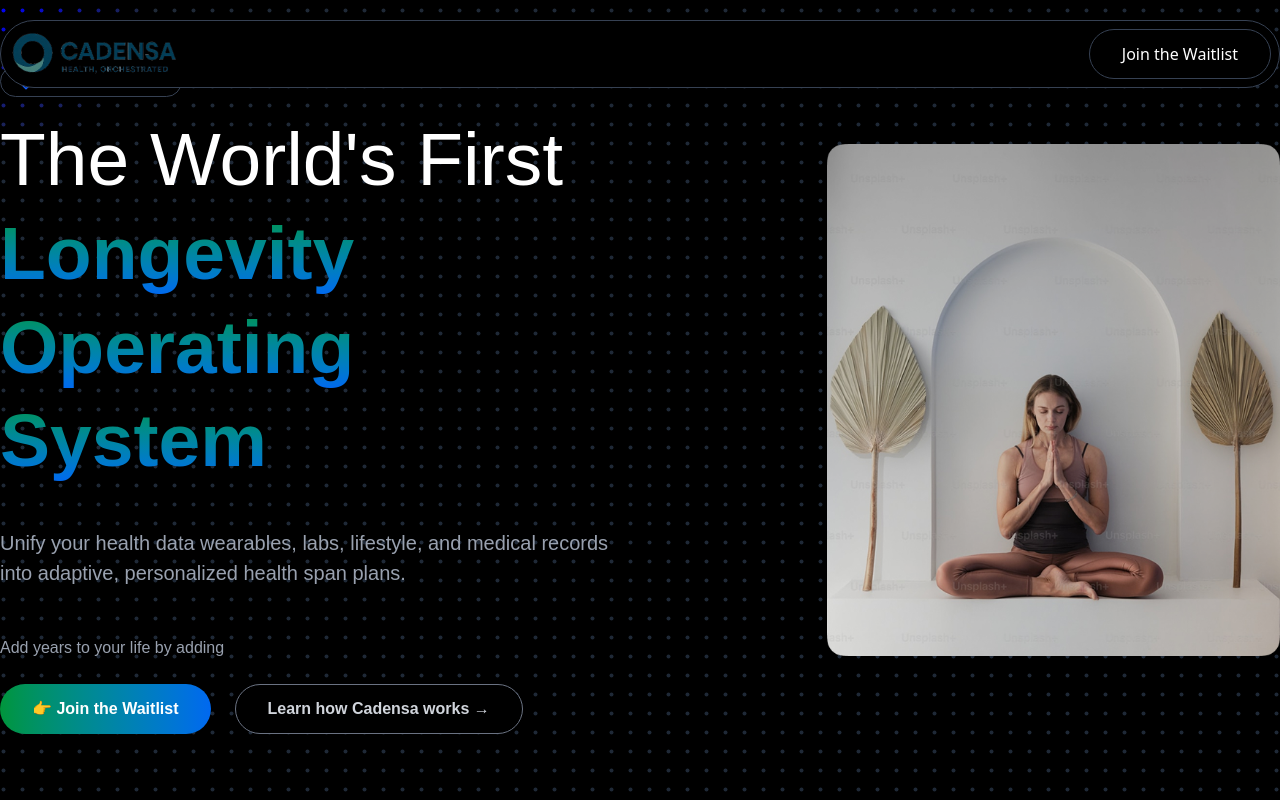
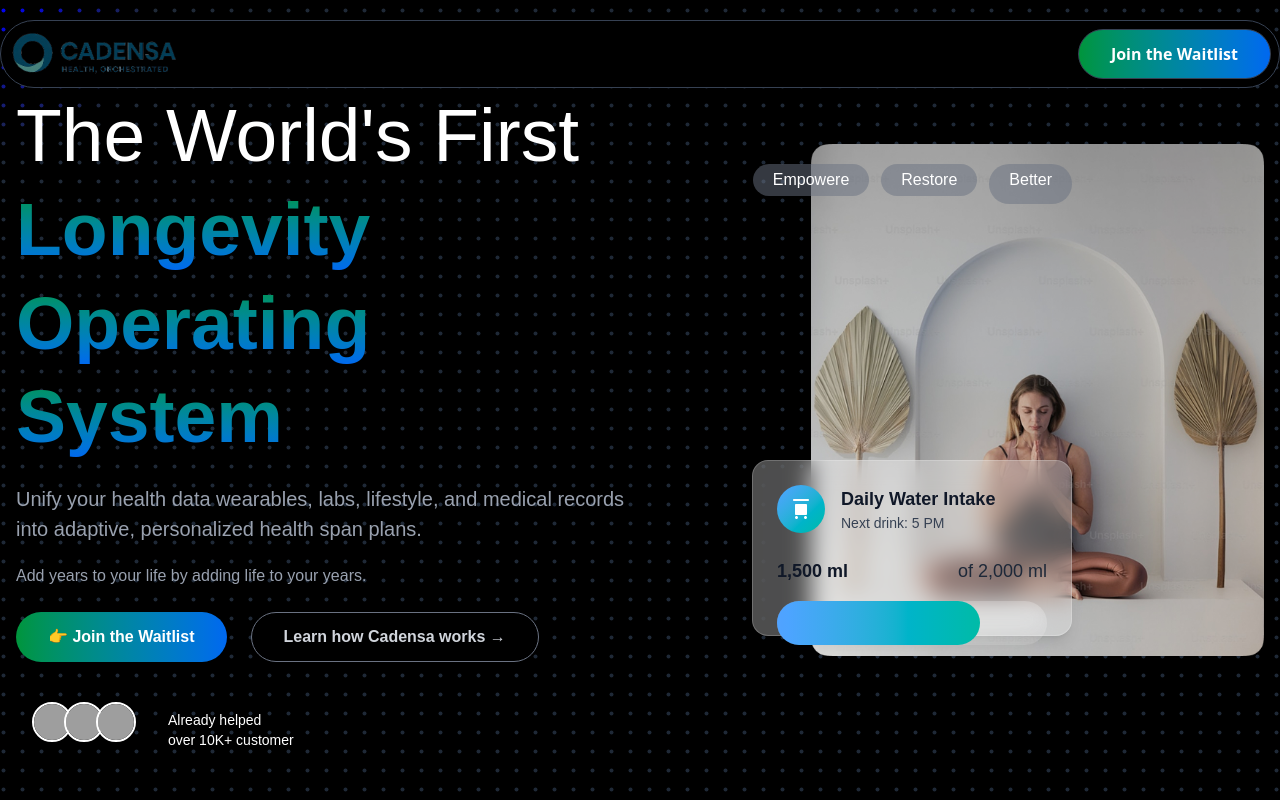
Before and after one commit to MohammedRasif/Tarakhpatel, a React (Vite) app: page / in a window 1280 px wide. Shown: the top 800 px of the page. Built offline with nearby package versions, Linux system fonts and the light colour scheme; grey boxes are pictures that could not be loaded.

Commit message:
make second section

```diff
--- a/src/Root/Roots.jsx
+++ b/src/Root/Roots.jsx
@@ -7,7 +7,7 @@
         <div>
             <Navbar/>
             <Outlet/>
-            <Footer/>
+            {/* <Footer/> */}
         </div>
     );
 }
--- a/src/component/Home/Home.jsx
+++ b/src/component/Home/Home.jsx
@@ -1,9 +1,11 @@
 import Banner from "../Page.jsx/Banner";
+import SecondSection from "../Page.jsx/SecondSection";
 
 const Home = () => {
     return (
-        <div>
+        <div className="bg-black">
             <Banner />
+            <SecondSection></SecondSection>
         </div>
     );
 }
--- a/src/component/Navbar/Navbar.jsx
+++ b/src/component/Navbar/Navbar.jsx
@@ -7,8 +7,8 @@
         <div>
           <img src={image} className="h-12" alt="Logo" />
         </div>
-        <div className="border border-gray-700 rounded-full px-4 py-1 flex items-center gap-4 cursor-pointer">
-          <button className="text-[16px] px-4 py-2 rounded cursor-pointer transition-transform duration-300 ease-in-out hover:scale-110">
+        <div className=" bg-gradient-to-r from-[#00953B] to-[#0068F0] border border-gray-700 rounded-full px-4 py-1 flex items-center gap-4 cursor-pointer">
+          <button className=" font-semibold text-[16px] px-4 py-2 rounded cursor-pointer transition-transform duration-300 ease-in-out hover:scale-110">
             Join the Waitlist
           </button>
         </div>
--- a/src/component/Page.jsx/Banner.jsx
+++ b/src/component/Page.jsx/Banner.jsx
@@ -1,12 +1,23 @@
-import React from "react";
+import React, { useEffect, useState } from "react";
 import DotGrid from "../Home/DotGrid";
 import images from "../../image/Image.png";
 import { LuHeartHandshake } from "react-icons/lu";
 
 function Banner() {
+  const [progress, setProgress] = useState(0);
+  const currentIntake = 1500;
+  const totalGoal = 2000;
+  const progressPercentage = (currentIntake / totalGoal) * 100;
+  useEffect(() => {
+    // Animate progress on mount
+    const timer = setTimeout(() => {
+      setProgress(progressPercentage);
+    }, 100);
+
+    return () => clearTimeout(timer);
+  }, [progressPercentage]);
   return (
     <div className="bg-black h-screen relative">
-      {/* animation section */}
       <div className="absolute inset-0">
         <DotGrid
           dotSize={4}
@@ -22,16 +33,16 @@
       </div>
 
       {/* main point */}
-      <div className="flex items-center justify-between container mx-auto h-full relative Archivo">
+      <div className="flex flex-col lg:flex-row items-center justify-between container mx-auto h-full relative Archivo px-4 py-6">
         {/* left side section */}
-        <div className="w-1/2">
-          <p className="text-gray-300 bg-black text-[14px] flex items-center border border-gray-700 rounded-full px-4 py-1 w-fit mb-4">
+        <div className="w-full lg:w-1/2 mb-8 lg:mb-0">
+          <p className="text-gray-300 bg-black text-[14px] flex items-center border border-gray-700 rounded-full px-4 py-1 w-fit mb-4 sm:text-[12px] md:text-[14px]">
             {" "}
             <LuHeartHandshake className="text-blue-600 mr-2" size={18} />
             Care You Can Trust
           </p>
 
-          <h1 className="text-white text-[75px] font-medium  leading-tight">
+          <h1 className="text-white text-[75px] font-medium leading-tight sm:text-[40px] md:text-[60px] lg:text-[75px]">
             The World's First{" "}
             <span className="bg-clip-text text-transparent bg-gradient-to-b from-[#00953B] to-[#0068F0] font-[550]">
               Longevity
@@ -41,31 +52,109 @@
               Operating System
             </span>
           </h1>
-          <p className="text-gray-400 text-[20px] pt-10">
+          <p className="text-gray-400 text-[20px] pt-5 sm:text-[14px] md:text-[16px] lg:text-[20px]">
             Unify your health data wearables, labs, lifestyle, and medical
             records into adaptive, personalized health span plans.
           </p>
-          <p className="text-gray-400 text-[16px] pt-12">
-            Add years to your life by adding
+          <p className="text-gray-400 text-[16px] pt-5 sm:text-[12px] md:text-[14px] lg:text-[16px]">
+            Add years to your life by adding life to your years.
           </p>
-          <div className="text-gray-300 text-[16px] space-x-6 mt-6 flex">
-            <button className="rounded-full px-8 py-3 text-white font-semibold bg-gradient-to-r from-[#00953B] to-[#0068F0] cursor-pointer group">
+          <div className="text-gray-300 text-[16px] space-x-6 mt-6 flex flex-wrap sm:space-x-2 md:space-x-4 lg:space-x-6">
+            <button className="rounded-full px-8 py-3 text-white font-semibold bg-gradient-to-r from-[#00953B] to-[#0068F0] cursor-pointer group sm:px-4 sm:py-2 md:px-6 md:py-2 lg:px-8 lg:py-3">
               <span className="inline-block transition-transform duration-200 group-hover:scale-105">
                 👉 Join the Waitlist
               </span>
             </button>
 
-            <button className="border border-gray-500 rounded-full px-8 py-3 font-semibold cursor-pointer group bg-black">
+            <button className="border border-gray-500 rounded-full px-8 py-3 font-semibold cursor-pointer group bg-black sm:px-4 sm:py-2 md:px-6 md:py-2 lg:px-8 lg:py-3">
               <span className="inline-block transition-transform duration-200 group-hover:scale-105">
                 Learn how Cadensa works →
               </span>
             </button>
           </div>
+          <div className="text-white flex items-center py-2 px-4 pt-10 sm:flex-col sm:items-start sm:space-y-2 lg:flex-row lg:space-x-4">
+            <div className="flex -space-x-2 sm:-space-x-1 md:-space-x-2">
+              <img
+                src="https://res.cloudinary.com/dfsu0cuvb/image/upload/v1737529178/samples/man-portrait.jpg"
+                className="w-10 h-10 rounded-full border-2 sm:w-6 sm:h-6 md:w-8 md:h-8 lg:w-10 lg:h-10"
+                alt="Customer 1"
+              />
+              <img
+                src="https://res.cloudinary.com/dfsu0cuvb/image/upload/v1737529177/samples/smile.jpg"
+                className="w-10 h-10 rounded-full border-2 sm:w-6 sm:h-6 md:w-8 md:h-8 lg:w-10 lg:h-10"
+                alt="Customer 2"
+              />
+              <img
+                src="https://res.cloudinary.com/dfsu0cuvb/image/upload/v1737529169/samples/people/smiling-man.jpg"
+                className="w-10 h-10 rounded-full border-2 sm:w-6 sm:h-6 md:w-8 md:h-8 lg:w-10 lg:h-10"
+                alt="Customer 3"
+              />
+            </div>
+            <div className="ml-4 text-sm font-medium sm:ml-0 sm:mt-2 lg:ml-4 lg:text-sm md:text-xs sm:text-[10px]">
+              Already helped <br /> over 10K+ customer
+            </div>
+          </div>
         </div>
 
         {/* right side section */}
-        <div className="w-1/2 flex justify-end">
-          <img src={images} className="h-[64vh]" alt="" />
+        <div className="w-full lg:w-1/2 flex justify-end relative lg:mt-0 mt-8">
+          <div>
+            <img src={images} className="h-[64vh] w-auto sm:h-[40vh] md:h-[50vh] lg:h-[64vh]" alt="" />
+          </div>
+
+          {/* progress section */}
+          <div className="bg-white/30 backdrop-blur-md rounded-2xl p-6 shadow-lg h-[22vh] w-80 absolute bottom-5 right-48 border border-white/20 sm:w-48 sm:h-[15vh] md:w-64 md:h-[18vh] lg:w-80 lg:h-[22vh]">
+            {/* Header with icon and title */}
+            <div className="flex items-center gap-4 mb-6 sm:gap-2 md:gap-3 lg:gap-4">
+              <div className="relative w-12 h-12 sm:w-8 sm:h-8 md:w-10 md:h-10 lg:w-12 lg:h-12">
+                {/* Circular background with gradient */}
+                <div className="w-12 h-12 rounded-full bg-gradient-to-br from-blue-400 to-teal-500 flex items-center justify-center sm:w-8 sm:h-8 md:w-10 md:h-10 lg:w-12 lg:h-12">
+                  <svg
+                    className="w-6 h-6 text-white sm:w-4 sm:h-4 md:w-5 md:h-5 lg:w-6 lg:h-6"
+                    fill="currentColor"
+                    viewBox="0 0 24 24"
+                  >
+                    <path d="M5 2h14c.55 0 1 .45 1 1s-.45 1-1 1H5c-.55 0-1-.45-1-1s.45-1 1-1zm2.5 20c-.83 0-1.5-.67-1.5-1.5 0-.83.67-1.5 1.5-1.5s1.5.67 1.5 1.5c0 .83-.67 1.5-1.5 1.5zm9 0c-.83 0-1.5-.67-1.5-1.5 0-.83.67-1.5 1.5-1.5s1.5.67 1.5 1.5c0 .83-.67 1.5-1.5 1.5zM7 18c-.55 0-1-.45-1-1V8c0-.55.45-1 1-1h10c.55 0 1 .45 1 1v9c0 .55-.45 1-1 1H7z" />
+                  </svg>
+                </div>
+              </div>
+
+              <div>
+                <h2 className="text-lg font-semibold text-gray-900 sm:text-sm md:text-base lg:text-lg">
+                  Daily Water Intake
+                </h2>
+                <p className="text-sm text-gray-700 sm:text-[10px] md:text-xs lg:text-sm">
+                  Next drink: 5 PM
+                </p>
+              </div>
+            </div>
+
+            {/* Progress section */}
+            <div className="space-y-4">
+              {/* Progress text */}
+              <div className="flex items-center justify-between text-lg sm:text-sm md:text-base lg:text-lg">
+                <span className="font-semibold text-gray-900">
+                  {currentIntake.toLocaleString()} ml
+                </span>
+                <span className="text-gray-800">
+                  of {totalGoal.toLocaleString()} ml
+                </span>
+              </div>
+
+              {/* Progress bar alternative (linear) */}
+              <div className="w-full bg-white/10 backdrop-blur-md rounded-full h-11 sm:h-7 md:h-9 lg:h-11">
+                <div
+                  className="bg-gradient-to-r from-blue-400 to-teal-500 h-11 rounded-full transition-all duration-1000 ease-out"
+                  style={{ width: `${progress}%` }}
+                ></div>
+              </div>
+            </div>
+          </div>
+          <div className="text-white absolute top-5 right-48 flex space-x-3 sm:flex-col sm:space-y-2 sm:right-4 md:flex-row md:space-x-2 md:right-24 lg:flex-row lg:space-x-3 lg:right-48">
+            <p className="px-5 py-1 rounded-full bg-gray-500/50 sm:px-2 sm:py-0.5 md:px-4 md:py-1 lg:px-5 lg:py-1">Empowere</p>
+            <p className="px-5 py-1 rounded-full bg-gray-500/50 sm:px-2 sm:py-0.5 md:px-4 md:py-1 lg:px-5 lg:py-1">Restore</p>
+            <p className="px-5 py-1 rounded-full bg-gray-500/50 sm:px-2 sm:py-0.5 md:px-4 md:py-1 lg:px-5 lg:py-1">Better</p>
+          </div>
         </div>
       </div>
     </div>
--- /dev/null
+++ b/src/component/Page.jsx/SecondSection.jsx
@@ -0,0 +1,15 @@
+import React from 'react'
+import img from "../../image/image1.png"
+function SecondSection() {
+  return (
+    <div className='bg-black container mx-auto py-10 pt-20'>
+      <div className='flex  justify-between '>
+        <h1 className='text-white text-[48px] font-medium leading-tight  w-1/2 pr-10' >Your Health Data is Scattered. Your Advice is Generic.</h1>
+        <p className='text-gray-300 w-1/2 pl-10 pt-2'>Your wearables track steps. Your lab tests live in portals. Your doctor has notes you can't access. And every app gives cookie-cutter advice. The result? A fragmented health picture and generic guidance that fails to move the needle on longevity.</p>
+      </div>
+      <img src={img} className='h-96 w-full mt-10'  alt="" />
+    </div>
+  )
+}
+
+export default SecondSection
```
Also changed, not shown: src/image/image1.png (added).
